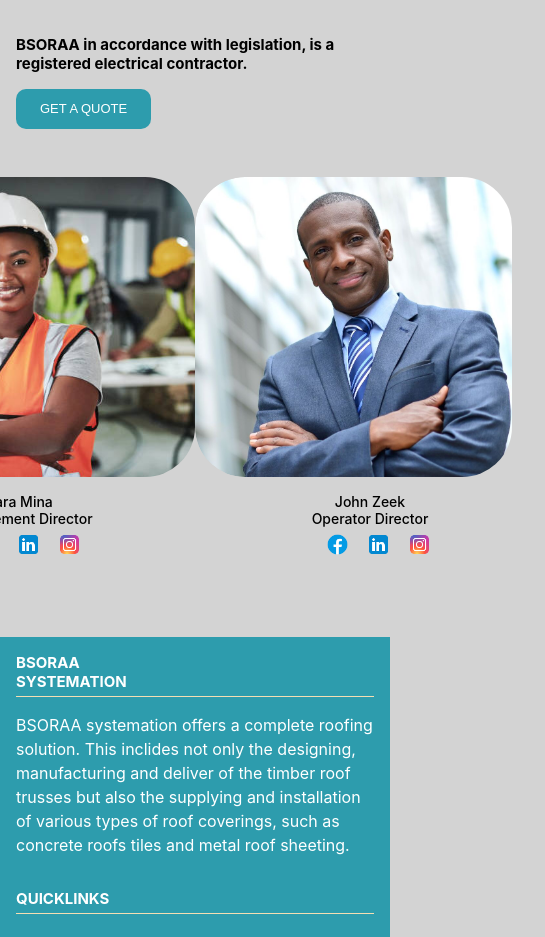
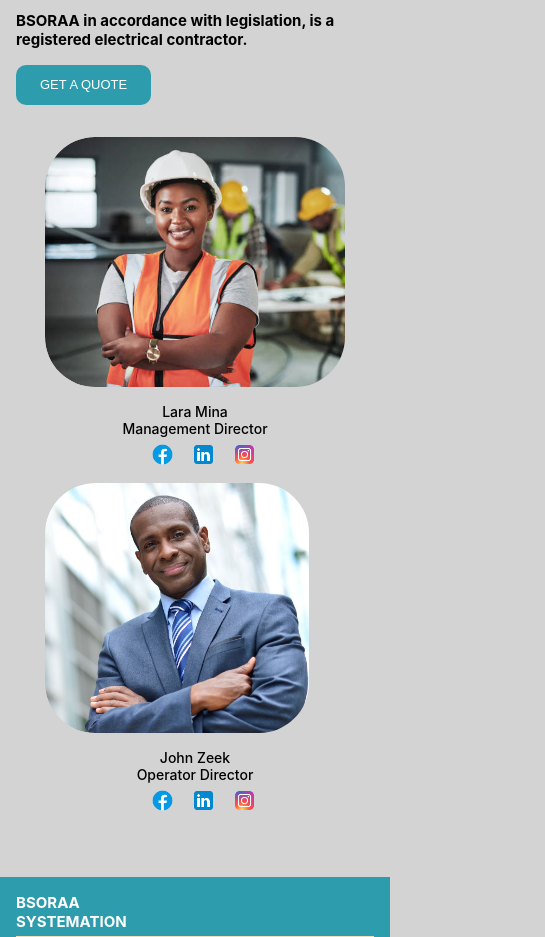
Before and after one commit to NK-William/BSORAA-Systemation, a React (Create React App) app: page /about-us in a window 390 px wide. Shown: the part 1060-1997 px from the top of the page, 545 px wide, since content can reach past the window. Built offline with nearby package versions, Linux system fonts and the light colour scheme.

Commit message:
Screen responsiveness updates

```diff
--- a/src/components/navbar/navbar.css
+++ b/src/components/navbar/navbar.css
@@ -60,6 +60,7 @@
 .navbar__menu-popup p {
   margin-left: 0;
   margin-top: 1rem;
+  font-weight: normal;
 }
 
 .navbar__menu-container,
--- a/src/components/person/person.css
+++ b/src/components/person/person.css
@@ -1,4 +1,6 @@
 .person__container {
+  display: flex;
+  flex-direction: column;
   align-items: center;
   justify-content: center;
   border-radius: 12px;
@@ -16,6 +18,7 @@
   overflow: hidden;
   border-radius: 50px;
   margin-bottom: 1rem;
+  align-self: center;
 }
 
 .person__image img {
@@ -43,3 +46,16 @@
     font-size: 14px;
   }
 }
+
+@media (max-width: 1060px) {
+  .person__image {
+    height: 250px;
+    width: 300px;
+  }
+}
+
+@media (max-width: 670px) {
+  .person__container{
+   margin-top: 1rem;
+  }
+}
--- a/src/components/serviceCard/serviceCard.css
+++ b/src/components/serviceCard/serviceCard.css
@@ -56,6 +56,7 @@
   .serviceCard__container p {
     font-weight: 400;
     font-size: 15px;
+    line-height: 1.4;
   }
 
   .serviceCard__title h3 {
--- a/src/containers/leaders/leaders.css
+++ b/src/containers/leaders/leaders.css
@@ -22,3 +22,22 @@
     font-size: 15px;
   }
 }
+
+@media (max-width: 1060px) {
+  .leaders__content {
+    margin: 2.5rem;
+  }
+}
+
+@media (max-width: 880px) {
+  .leaders__content {
+    margin: 2rem 0rem;
+  }
+}
+
+@media (max-width: 670px) {
+  .leaders__content {
+   flex-direction: column;
+   margin-top: 1rem;
+  }
+}
--- a/src/containers/privacyPolicyContent/privacyPolicyContent.css
+++ b/src/containers/privacyPolicyContent/privacyPolicyContent.css
@@ -29,3 +29,19 @@
 .privacyPolicyContent__space-end {
   height: 50px;
 }
+
+@media (max-width: 410px) {
+  .privacyPolicyContent__container p {
+    font-weight: 400;
+    font-size: 15px;
+    line-height: 1.4;
+  }
+
+  .privacyPolicyContent__container h4 {
+    font-size: 15px;
+  }
+
+  .privacyPolicyContent__container h2{
+    font-size: 17px;
+  }
+}
--- a/src/containers/whatWeDo/whatWeDo.css
+++ b/src/containers/whatWeDo/whatWeDo.css
@@ -59,10 +59,11 @@
   .whatWeDo__content p{
     font-weight: 400;
     font-size: 15px;
+    line-height: 1.4;
   }
 
-  .whatWeDo__values h3
+  .whatWeDo__values h3,
   .whatWeDo__content h3  {
-    font-size: 15px;
+    font-size: 16px;
   }
 }
```
